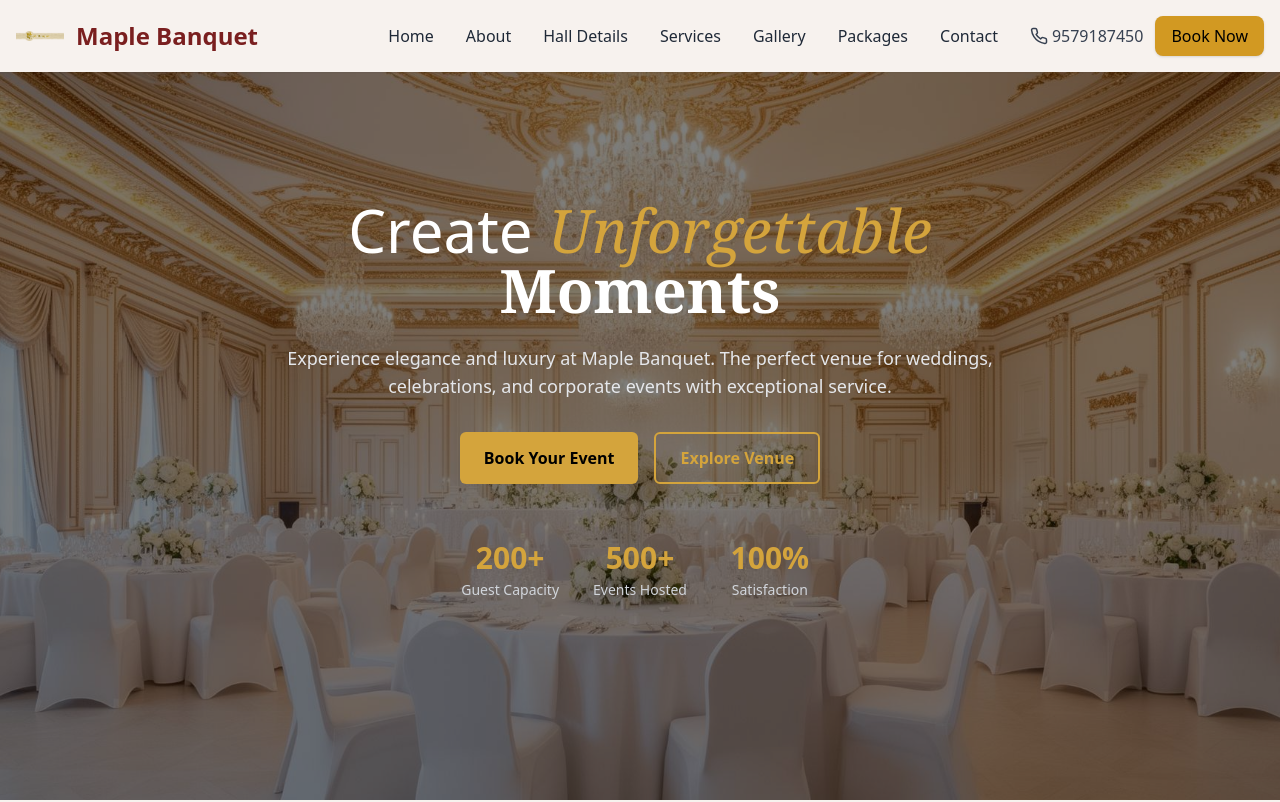
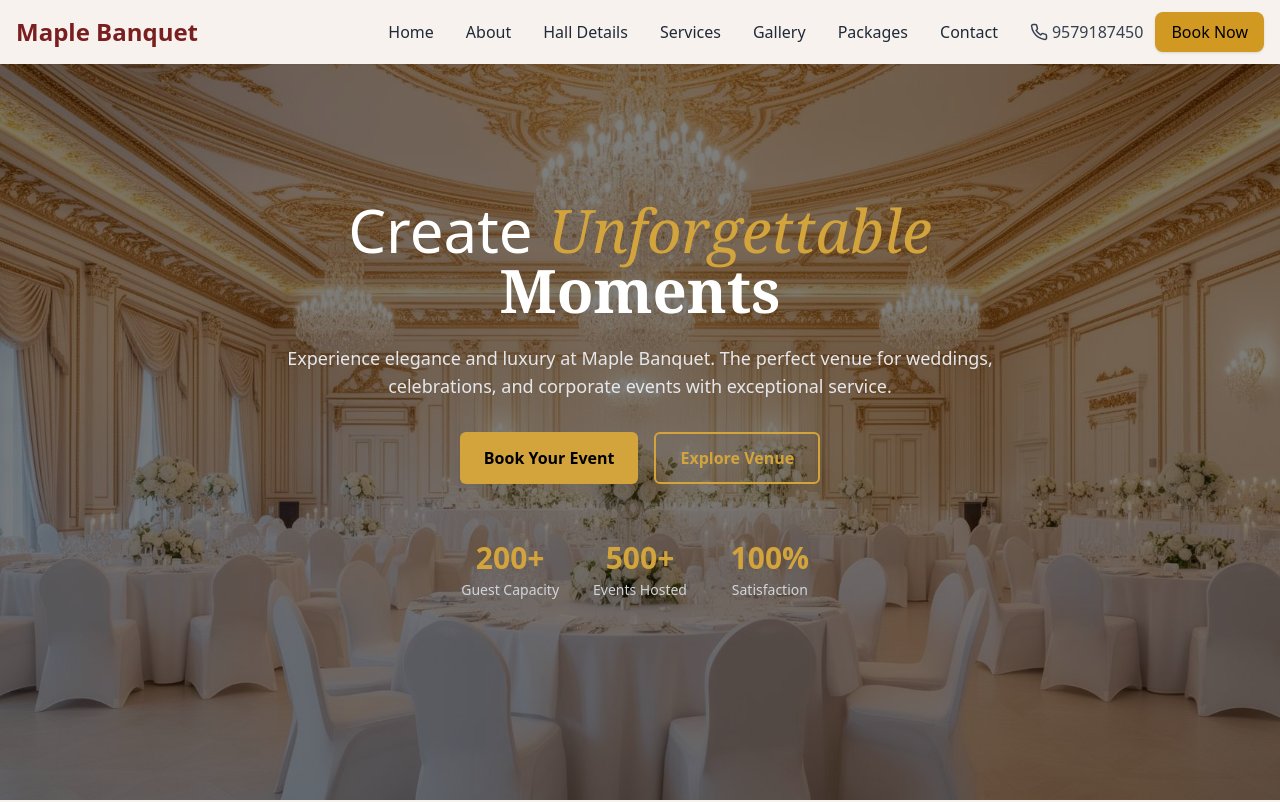
Before and after one commit to JaiPatel0916/Maple-Banquet-hall, a React (Vite) app in the folder frontend/: page / in a window 1280 px wide. Shown: the top 802 px of the page. Built offline with nearby package versions, Linux system fonts and the light colour scheme.

Commit message:
navbar changes

```diff
--- a/frontend/src/components/Navbar.jsx
+++ b/frontend/src/components/Navbar.jsx
@@ -33,7 +33,7 @@ const Navbar = () => {
             <div className="max-w-7xl mx-auto px-4 py-3 flex justify-between items-center">
 
                 <div className="flex items-center gap-3">
-                    <img src={Logo} alt="Maple Banquet Logo" className="w-12 h-12 object-contain" />
+                    {/* <img src={Logo} alt="Maple Banquet Logo" className="w-12 h-12 object-contain" /> */}
                     <h1 className="text-2xl font-bold text-[#7A1F1F]">Maple Banquet</h1>
                 </div>
 
```
